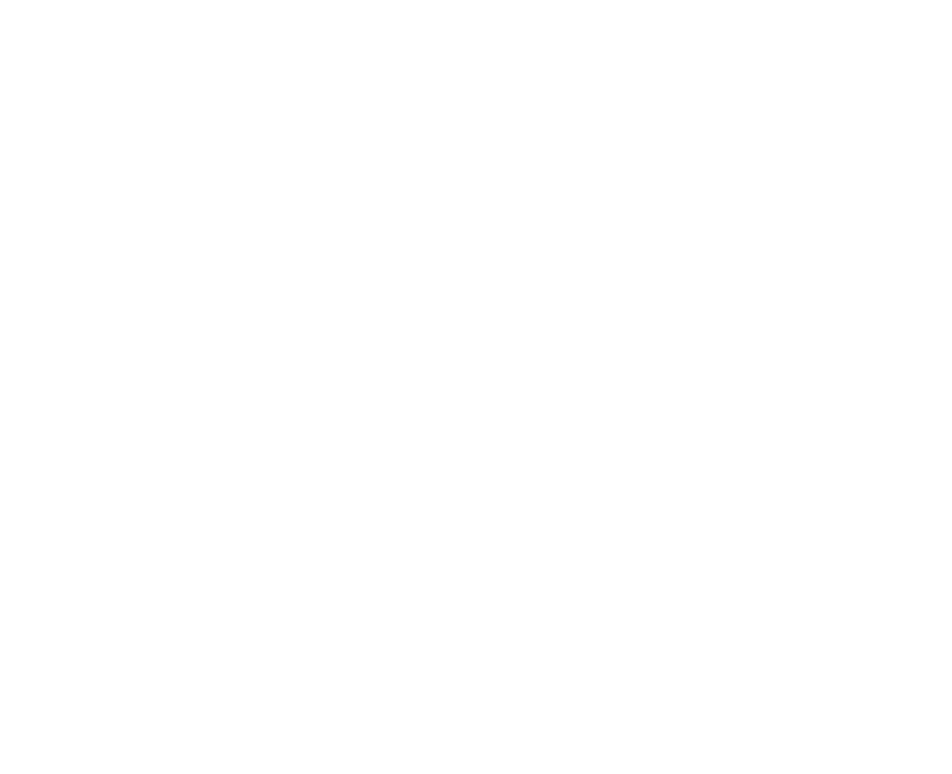
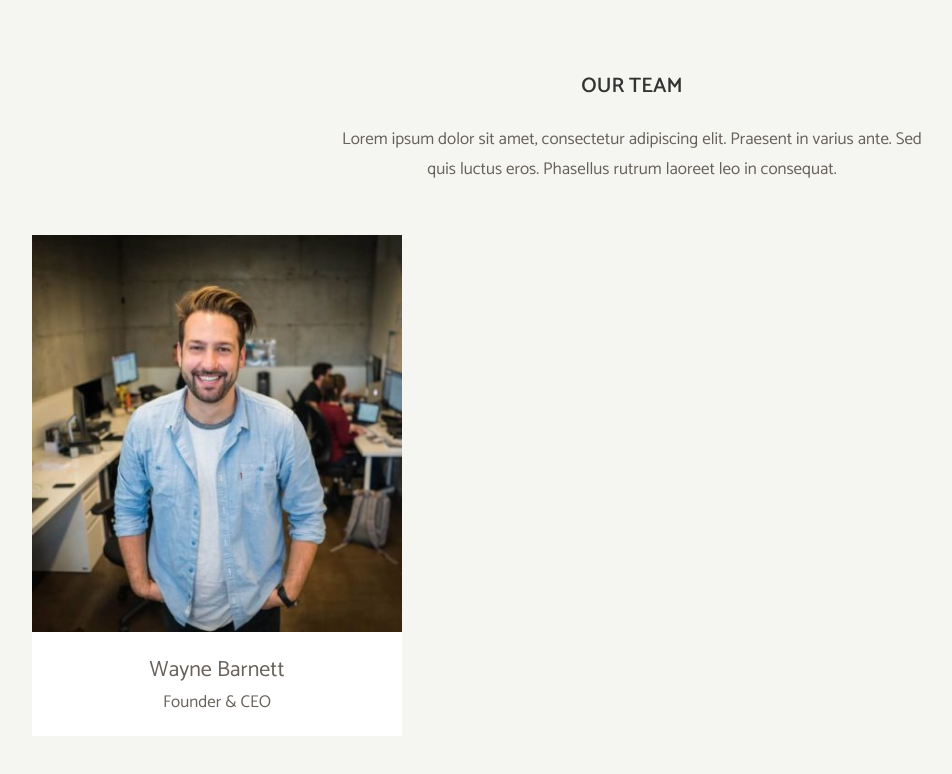
Before and after one commit to Carminelm/js-our-team, a plain HTML site: page index.html in a window 1280 px wide. Shown: the whole page, without its empty margins (8-960 px from the left). Drawn offline with Linux system fonts and the light colour scheme.

Commit message:
add index e css

```diff
--- a/index.html
+++ b/index.html
@@ -11,6 +11,33 @@
       rel="stylesheet"
     />
   </head>
+  <body>
+    <section id="team">
+      <div class="container">
+        <h2 class="section-title">Our team</h2>
+        <p class="section-description">
+          Lorem ipsum dolor sit amet, consectetur adipiscing elit. Praesent in
+          varius ante. Sed quis luctus eros. Phasellus rutrum laoreet leo in
+          consequat.
+        </p>
+        <div class="team-container">
+          <!-- Inseriamo inizialmente una card per vedere l'effetto finale -->
+
+          <div class="team-card">
+            <div class="card-image">
+              <img
+                src="img/wayne-barnett-founder-ceo.jpg"
+                alt="Wayne Barnett"
+              />
+            </div>
+            <div class="card-text">
+              <h3>Wayne Barnett</h3>
+              <p>Founder & CEO</p>
+            </div>
+          </div>
+        </div>
+      </div>
+    </section>
 
 
     <script src="main.js"></script>
--- a/main.js
+++ b/main.js
@@ -27,3 +27,22 @@ const teamList = [
     image: 'barbara-ramos-graphic-designer.jpg'
 }
 ]
+
+
+
+//Stampare su console, per ogni membro del team, le informazioni di nome, ruolo e la stringa della foto
+
+
+function writeMember(teamMember){
+    const memberContainer = document.querySelector('.team-container');
+    memberContainer.innerHTML += `
+        <div class="team-card">
+        <div class="card-image">
+        <img src="img/${teamMember.image}" alt="${teamMember.name}"/>
+        </div>
+        <div class="card-text">
+        <h3>${teamMember.name}</h3>
+        <p>${teamMember.role}</p>
+        </div>
+    </div>`;
+}
--- a/style.css
+++ b/style.css
@@ -0,0 +1,102 @@
+* {
+    box-sizing: border-box;
+    margin: 0;
+    padding: 0;
+  }
+
+  body {
+    color: #67615a;
+    background-color: #f5f5f1;
+
+    font-family: "Catamaran", sans-serif;
+    font-size: 17px;
+    font-weight: 400;
+  }
+
+  .container {
+    max-width: 1200px;
+    margin: 0 auto;
+  }
+
+  section {
+    padding: 50px 0;
+  }
+
+  .section-title {
+    margin: 20px 0;
+
+    text-align: center;
+    text-transform: uppercase;
+
+    color: #333;
+
+    font-size: 21px;
+    font-weight: 600;
+    line-height: 1.6;
+  }
+
+  .section-description {
+    max-width: 600px;
+    margin: 0 auto;
+
+    text-align: center;
+
+    line-height: 1.8;
+  }
+
+  .team-container {
+    display: flex;
+    flex-wrap: wrap;
+    justify-content: space-between;
+  }
+
+  .team-card {
+    flex-basis: 370px;
+
+    margin-top: 50px;
+    margin-right: 28px;
+  }
+
+  .team-container::after {
+    flex: auto;
+
+    content: "";
+  }
+
+  .card-image {
+    overflow: hidden;
+
+    cursor: pointer;
+  }
+
+  .card-image img {
+    display: block;
+
+    max-width: 100%;
+
+    transition: all 1s;
+  }
+
+  .card-image:hover img {
+    transform: scale(1.1, 1.1);
+
+    opacity: .9;
+  }
+
+  .card-text {
+    padding: 20px;
+
+    text-align: center;
+
+    background-color: #fff;
+  }
+
+  .card-text h3 {
+    font-size: 22px;
+    font-weight: 400;
+  }
+
+  .form-container {
+    max-width: 480px;
+    margin: auto;
+  }
```
